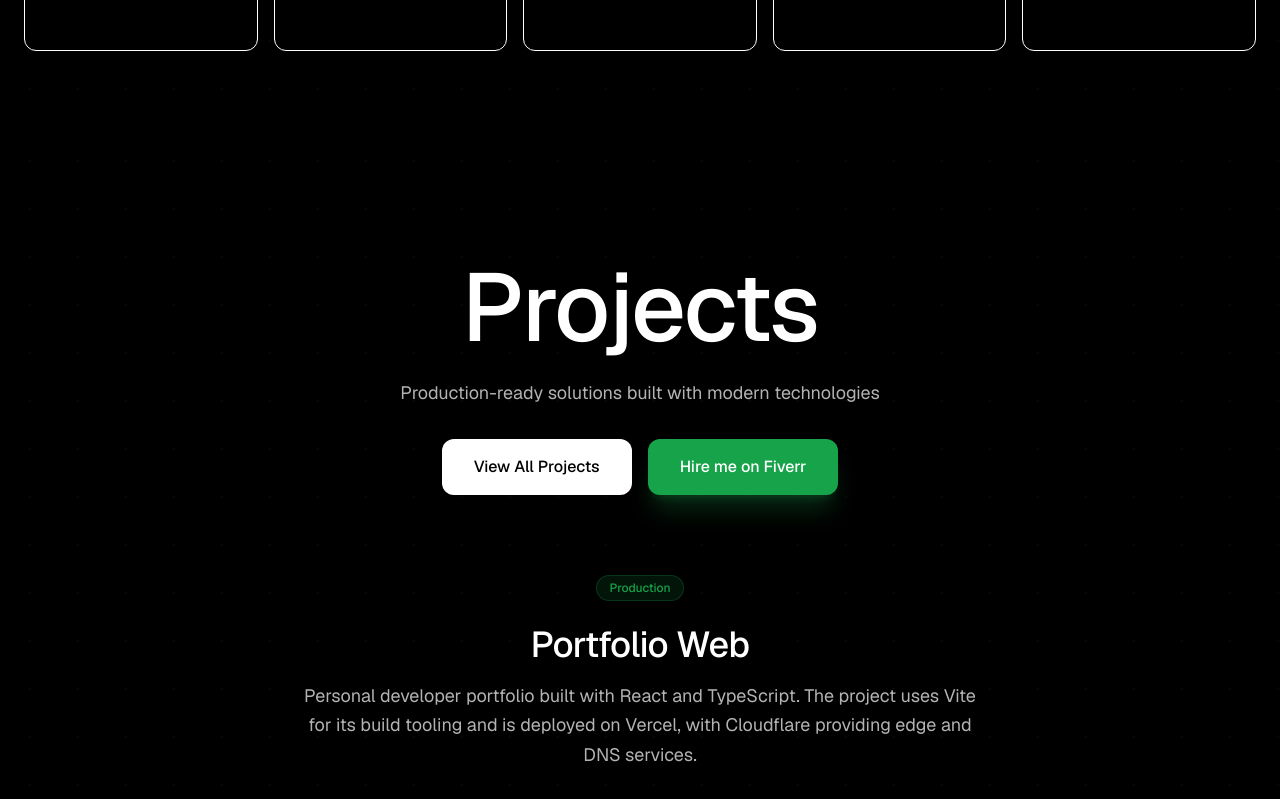
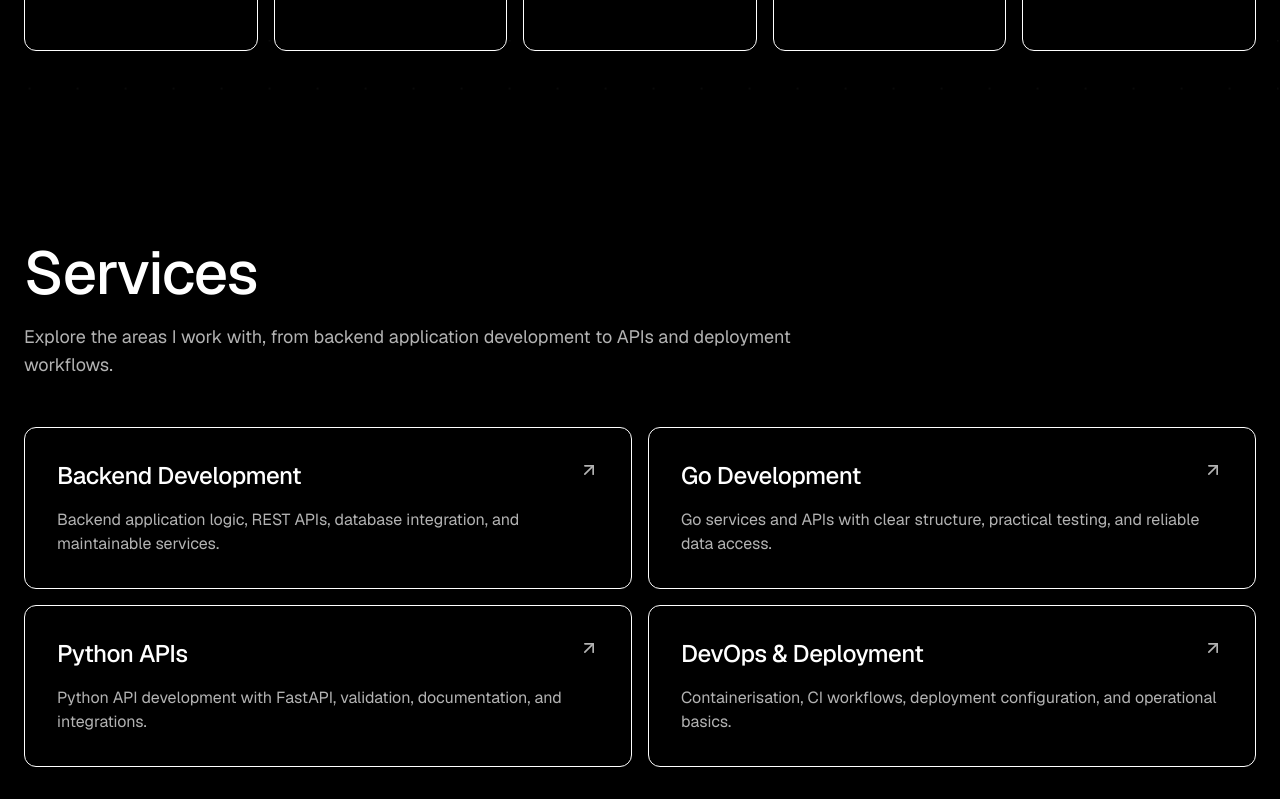
Before and after one commit to neevets/portfolio-web, a React (Vite) app: page / in a window 1280 px wide. Shown: the part 2960-3759 px from the top of the page. Built offline with nearby package versions, Linux system fonts and the light colour scheme; a web font is replaced by a local one.

Commit message:
feat: include services section on homepage

```diff
--- a/src/pages/portfolio.tsx
+++ b/src/pages/portfolio.tsx
@@ -5,6 +5,7 @@ import { Footer } from '@/components/layout/footer';
 import { HeroSection } from '@/components/sections/HeroSection';
 import { AboutSection } from '@/components/sections/AboutSection';
 import { SkillsSection } from '@/components/sections/SkillsSection';
+import { ServicesSection } from '@/components/sections/ServicesSection';
 import { ProjectsSection } from '@/components/sections/ProjectsSection';
 import EducationSection from '@/components/sections/EducationSection';
 import { ContactSection } from '@/components/sections/ContactSection';
@@ -15,16 +16,15 @@ const PortfolioPage = memo(() => {
       <SEOHead />
       <div className="min-h-screen bg-background text-foreground">
         <Navigation />
-
         <main role="main">
           <HeroSection />
           <AboutSection />
           <SkillsSection />
+          <ServicesSection />
           <ProjectsSection />
           <EducationSection />
           <ContactSection />
         </main>
-
         <Footer />
       </div>
     </>
@@ -32,5 +32,4 @@ const PortfolioPage = memo(() => {
 });
 
 PortfolioPage.displayName = 'PortfolioPage';
-
 export default PortfolioPage;
```
